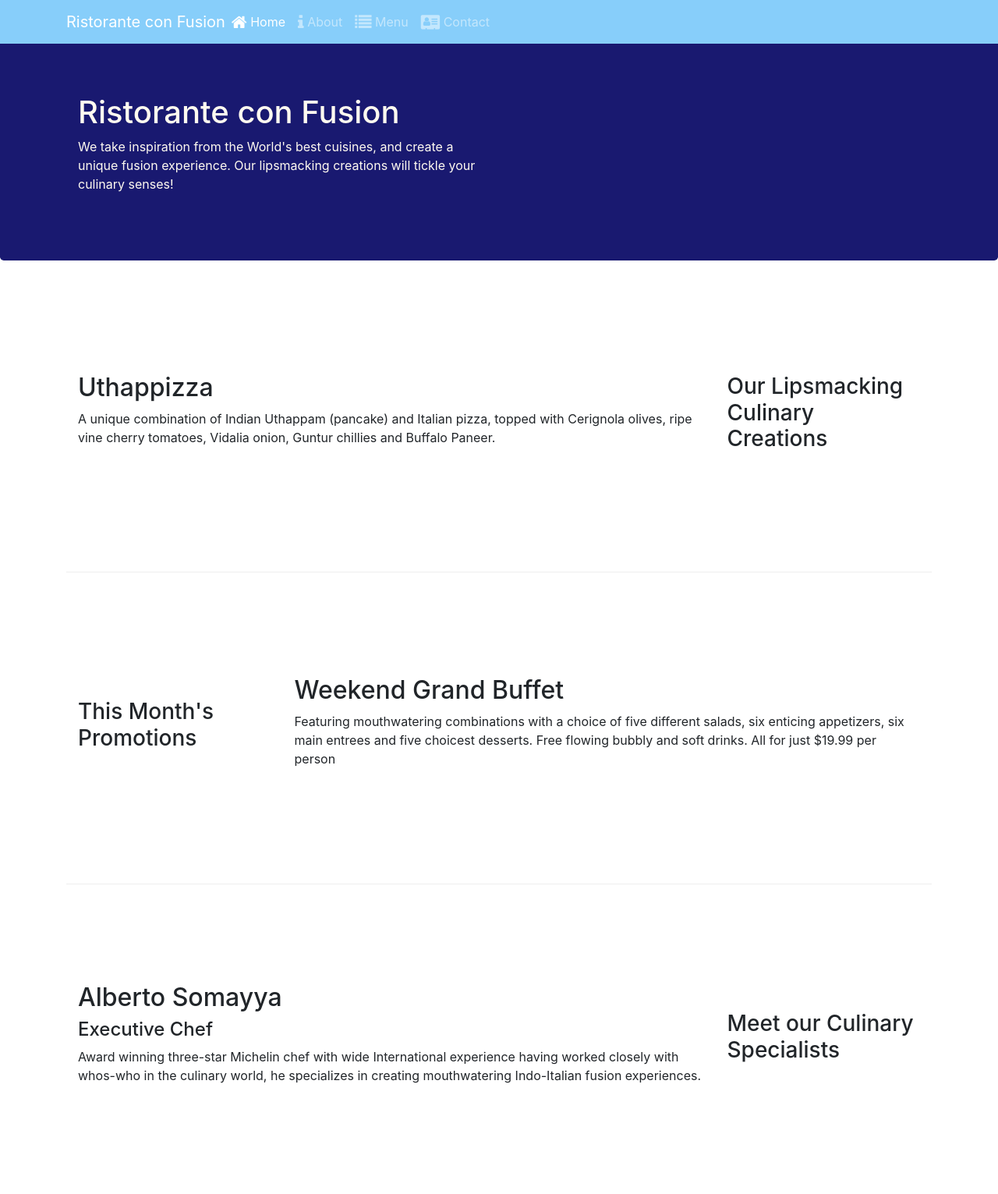
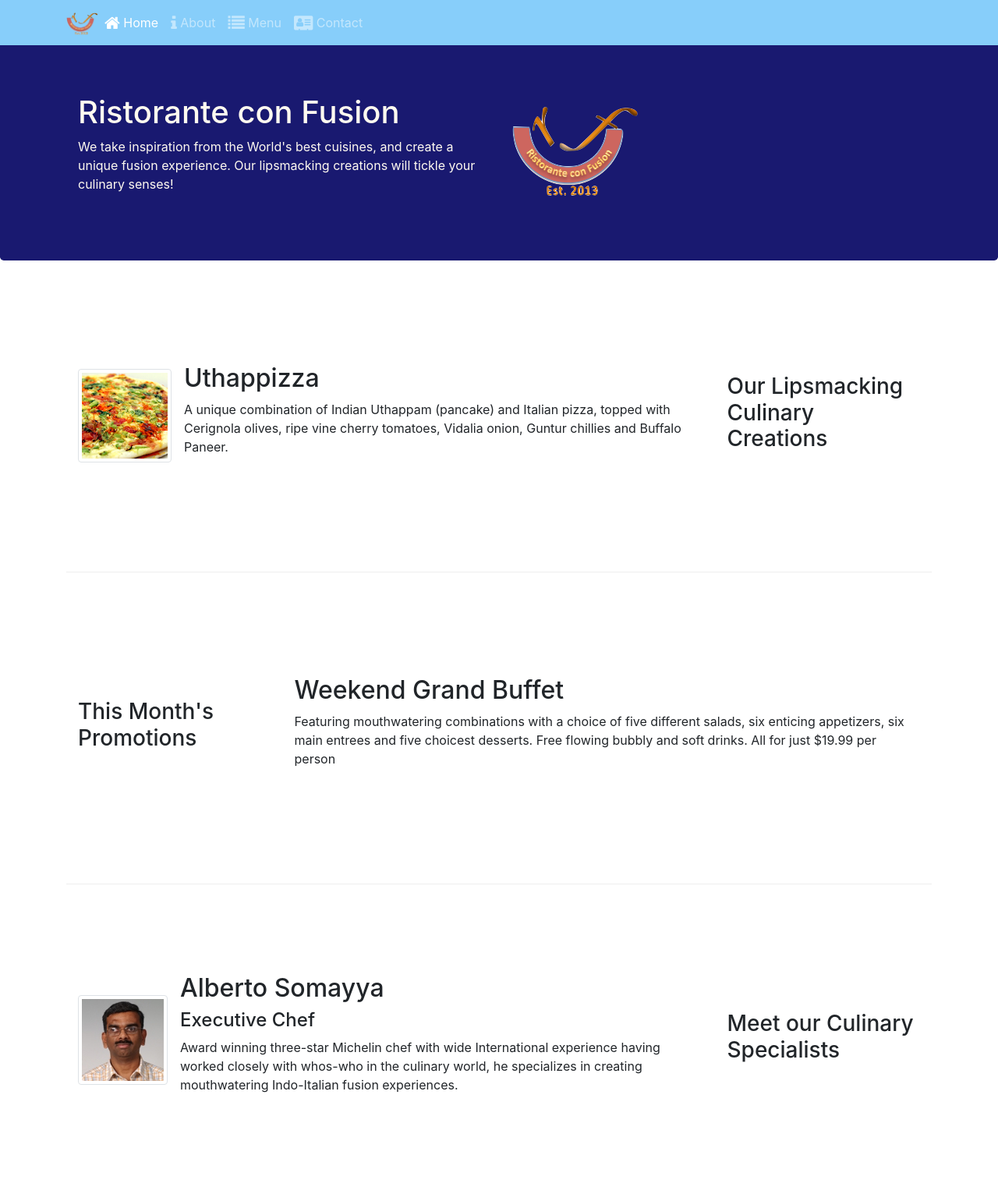
Before and after one commit to preetirana2410/Bootstrap4, a website: page index.html in a window 1280 px wide. Shown: the top 1531 px of the page at 78% size. Drawn offline with nearby package versions, Linux system fonts and the light colour scheme.

Commit message:
Images and Media

```diff
--- a/index.html
+++ b/index.html
@@ -23,13 +23,15 @@
             <span class="navbar-toggler-icon"></span>
         </button>
         <div class="container">
-            <a class="navbar-brand mr-auto" href="#">Ristorante con Fusion</a>
+            <a class="navbar-brand mr-auto" href="#"><img src="img/logo.png" class="image-fluid" width="41"
+                    height="30"></a>
             <div class="collapse navbar-collapse" id="Navbar">
                 <ul class="navbar-nav mr-auto">
                     <li><a class="active nav-link" href="#"><span class="fa fa-home fa-lg"></span> Home</a></li>
                     <li><a class="nav-link" href="./aboutus.html"><span class="fa fa-info fa-lg"></span> About</a></li>
                     <li><a class="nav-link" href="#"><span class="fa fa-list fa-lg"></span> Menu</a></li>
-                    <li><a class="nav-link" href="./contactus.html"><span class="fa fa-address-card fa-lg"></span> Contact</a></li>
+                    <li><a class="nav-link" href="./contactus.html"><span class="fa fa-address-card fa-lg"></span>
+                            Contact</a></li>
                 </ul>
             </div>
         </div>
@@ -44,7 +46,8 @@
                     <p>We take inspiration from the World's best cuisines, and create a unique fusion experience. Our
                         lipsmacking creations will tickle your culinary senses!</p>
                 </div>
-                <div class="col-12 col-sm">
+                <div class="col-12 col-sm align-self-center">
+                    <img src="/img/logo.png" class="img-fluid">
                 </div>
             </div>
         </div>
@@ -56,9 +59,16 @@
                 <h3>Our Lipsmacking Culinary Creations</h3>
             </div>
             <div class="col order-sm-first col-sm  col-md">
-                <h2>Uthappizza</h2>
-                <p>A unique combination of Indian Uthappam (pancake) and Italian pizza, topped with Cerignola olives,
+                <div class="media">
+                    <img src="img/uthappizza.png" class="d-flex mr-3 img-thumbnail align-self-center" alt="utthapizza">
+
+                    <div class="media-body">
+                        <h2 class="mt-0">Uthappizza</h2>
+                        <p>A unique combination of Indian Uthappam (pancake) and Italian pizza, topped with Cerignola
+                            olives,
                             ripe vine cherry tomatoes, Vidalia onion, Guntur chillies and Buffalo Paneer.</p>
+                    </div>
+                </div>
             </div>
         </div>
 
@@ -80,11 +90,17 @@
                 <h3>Meet our Culinary Specialists</h3>
             </div>
             <div class="col order-sm-first col-sm col-md">
-                <h2>Alberto Somayya</h2>
+                <div class="media">
+                    <img src="/img/alberto.png" class="d-flex mr-3 img-thumbnail align-self-center" alt="Alberto">
+                    <div class="media-body">
+                        <h2 class="mt-0">Alberto Somayya</h2>
                         <h4>Executive Chef</h4>
-                <p>Award winning three-star Michelin chef with wide International experience having worked closely with
+                        <p>Award winning three-star Michelin chef with wide International experience having worked
+                            closely with
                             whos-who in the culinary world, he specializes in creating mouthwatering Indo-Italian fusion
                             experiences. </p>
+                    </div>
+                </div>
             </div>
         </div>
     </div>
@@ -115,11 +131,16 @@
                 <div class="col-12 col-sm-4 align-self-center">
                     <div class="text-center">
                         <div class="text-center">
-                                    <a class="btn btn-social-icon btn-google" href="http://google.com/+"><i class="fa fa-google-plus"></i></a>
-                                    <a class="btn btn-social-icon btn-facebook" href="http://www.facebook.com/profile.php?id="><i class="fa fa-facebook"></i></a>
-                                    <a class="btn btn-social-icon btn-linkedin" href="http://www.linkedin.com/in/"><i class="fa fa-linkedin"></i></a>
-                                    <a class="btn btn-social-icon btn-twitter" href="http://twitter.com/"><i class="fa fa-twitter"></i></a>
-                                    <a class="btn btn-social-icon btn-google" href="http://youtube.com/"><i class="fa fa-youtube"></i></a>
+                            <a class="btn btn-social-icon btn-google" href="http://google.com/+"><i
+                                    class="fa fa-google-plus"></i></a>
+                            <a class="btn btn-social-icon btn-facebook"
+                                href="http://www.facebook.com/profile.php?id="><i class="fa fa-facebook"></i></a>
+                            <a class="btn btn-social-icon btn-linkedin" href="http://www.linkedin.com/in/"><i
+                                    class="fa fa-linkedin"></i></a>
+                            <a class="btn btn-social-icon btn-twitter" href="http://twitter.com/"><i
+                                    class="fa fa-twitter"></i></a>
+                            <a class="btn btn-social-icon btn-google" href="http://youtube.com/"><i
+                                    class="fa fa-youtube"></i></a>
                             <a class="btn btn-social-icon" href="mailto:"><i class="fa fa-envelope-o"></i></a>
                         </div>
                     </div>
```
Also changed, not shown: aboutus.html (+4 -4 lines), contactus.html (+3 -2 lines), img/alberto.png (added), img/buffet.png (added), img/logo.png (added), img/uthappizza.png (added), 1 other file. Lines whose indentation alone changed are shown as unchanged.
